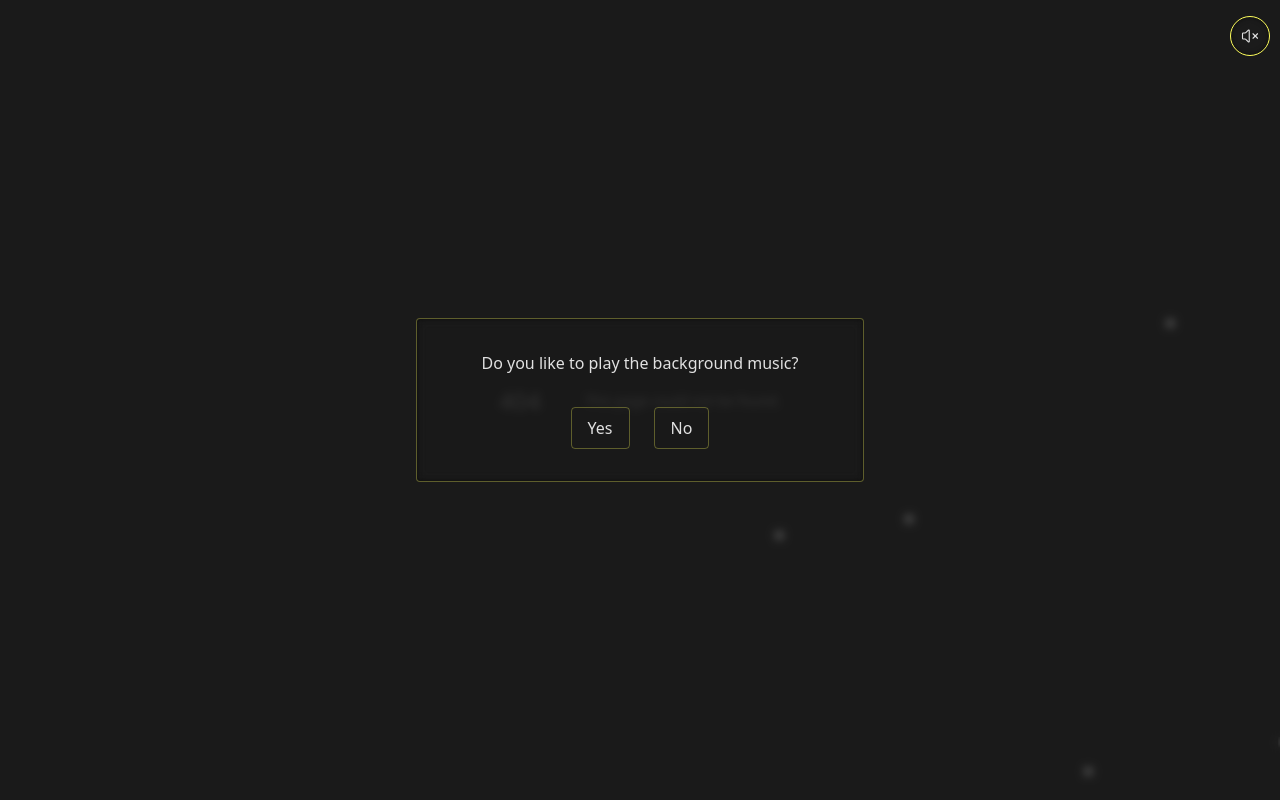
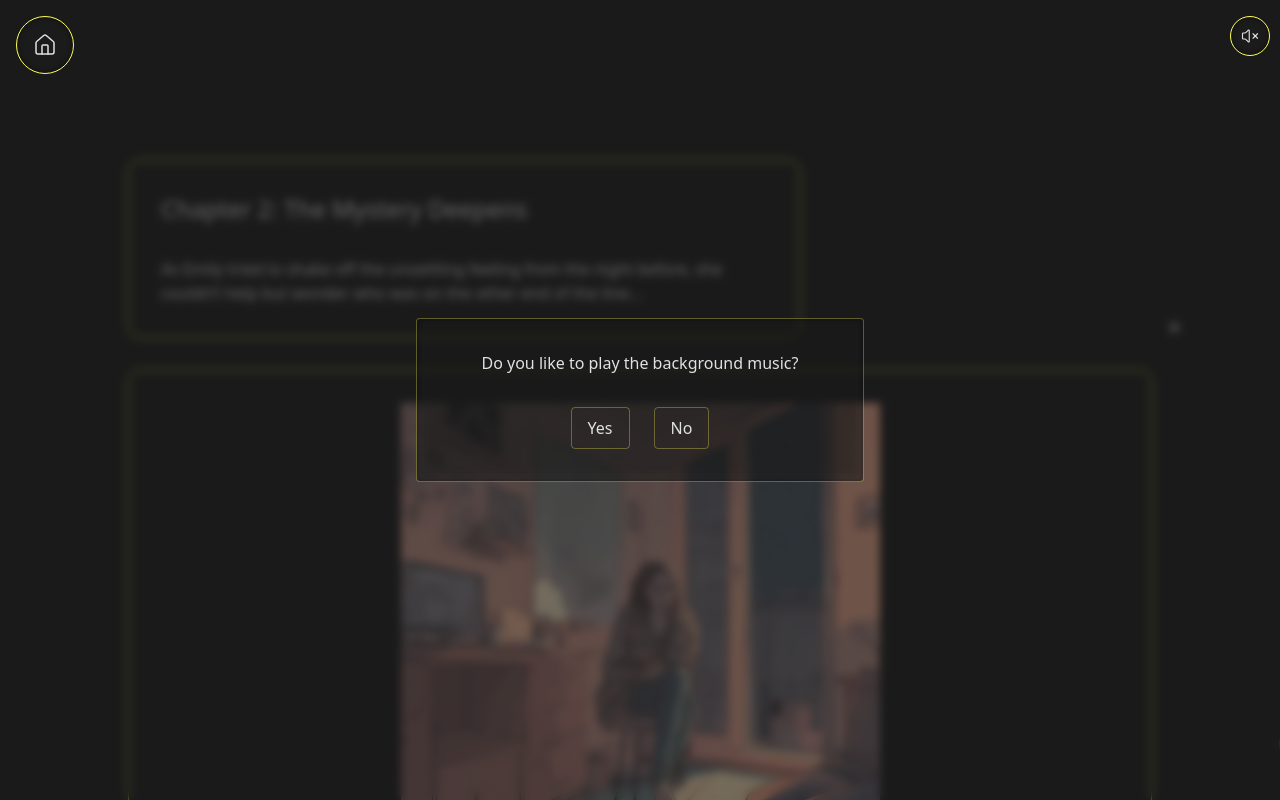
Before and after one commit to VibhorSaxena2302/TestAmisha, a Next.js app: page /chapter-2 in a window 1280 px wide. Before the commit this address had no page. Shown: the top 800 px of the page. Built offline with nearby package versions, Linux system fonts and the light colour scheme.

Commit message:
chapters-added

```diff
--- a/src/app/(sub pages)/about/page.js
+++ b/src/app/(sub pages)/about/page.js
@@ -19,7 +19,7 @@ export default function Home() {
         src={bg}
         priority
         sizes="100vw"
-        alt="Next.js Portfolio website's about page background image"
+        alt="Next.js"
         className="-z-50 fixed top-0 left-0 w-full h-full object-cover object-center opacity-50"
       />
 
--- /dev/null
+++ b/src/app/(sub pages)/chapter-1/layout.js
@@ -0,0 +1,7 @@
+export const metadata = {
+    title: "Chapter 1",
+  };
+
+  export default function Layout({ children }) {
+    return <>{children}</>;
+  }
--- /dev/null
+++ b/src/app/(sub pages)/chapter-1/page.js
@@ -0,0 +1,35 @@
+"use client";
+import ItemLayout from "@/components/about/ItemLayout"; // Ensure the correct path to ItemLayout
+import Image from "next/image";
+
+const Chapter1 = () => {
+  return (
+    <section className="py-20 w-full">
+      <div className="grid grid-cols-12 gap-4 xs:gap-6 md:gap-8 w-full">
+        {/* Chapter Title */}
+        <ItemLayout className="col-span-full lg:col-span-8 row-span-2 flex-col items-start">
+          <h2 className="text-xl md:text-2xl text-left w-full capitalize">
+            Chapter 1: The Beginning
+          </h2>
+          <p className="font-light text-xs sm:text-sm md:text-base">
+            It was a cold, misty evening when Emily first heard the phone ring. Sitting alone in her small, creaky apartment on the outskirts of the city...
+          </p>
+        </ItemLayout>
+
+        {/* Chapter Image */}
+        <ItemLayout className="col-span-full">
+          <Image
+            className="w-1/2 h-auto object-cover"
+            src="/images/chapter1.jpg" // Ensure the image exists in the public folder
+            alt="Chapter 1 image"
+            width={200}
+            height={100}
+            loading="lazy"
+          />
+        </ItemLayout>
+      </div>
+    </section>
+  );
+};
+
+export default Chapter1;
--- /dev/null
+++ b/src/app/(sub pages)/chapter-2/page.js
@@ -0,0 +1,39 @@
+"use client";
+import ItemLayout from "@/components/about/ItemLayout"; // Ensure the correct path to ItemLayout
+import Image from "next/image";
+
+export const metadata = {
+  title: "Chapter 2",
+};
+
+const Chapter2 = () => {
+  return (
+    <section className="py-20 w-full">
+      <div className="grid grid-cols-12 gap-4 xs:gap-6 md:gap-8 w-full">
+        {/* Chapter Title */}
+        <ItemLayout className="col-span-full lg:col-span-8 row-span-2 flex-col items-start">
+          <h2 className="text-xl md:text-2xl text-left w-full capitalize">
+            Chapter 2: The Mystery Deepens
+          </h2>
+          <p className="font-light text-xs sm:text-sm md:text-base">
+            As Emily tried to shake off the unsettling feeling from the night before, she couldn’t help but wonder who was on the other end of the line...
+          </p>
+        </ItemLayout>
+
+        {/* Chapter Image */}
+        <ItemLayout className="col-span-full">
+          <Image
+            className="w-1/2 h-auto object-cover"
+            src="/images/chapter1.jpg" // Ensure the image exists in the public folder
+            alt="Chapter 2 image"
+            width={200}
+            height={100}
+            loading="lazy"
+          />
+        </ItemLayout>
+      </div>
+    </section>
+  );
+};
+
+export default Chapter2;
--- /dev/null
+++ b/src/app/(sub pages)/chapter-3/page.js
@@ -0,0 +1,39 @@
+"use client";
+import ItemLayout from "@/components/about/ItemLayout"; // Ensure the correct path to ItemLayout
+import Image from "next/image";
+
+export const metadata = {
+  title: "Chapter 3",
+};
+
+const Chapter3 = () => {
+  return (
+    <section className="py-20 w-full">
+      <div className="grid grid-cols-12 gap-4 xs:gap-6 md:gap-8 w-full">
+        {/* Chapter Title */}
+        <ItemLayout className="col-span-full lg:col-span-8 row-span-2 flex-col items-start">
+          <h2 className="text-xl md:text-2xl text-left w-full capitalize">
+            Chapter 3: The Final Call
+          </h2>
+          <p className="font-light text-xs sm:text-sm md:text-base">
+            With every passing moment, Emily felt the grip of fear tightening around her. The phone calls were no longer random; they had a purpose...
+          </p>
+        </ItemLayout>
+
+        {/* Chapter Image */}
+        <ItemLayout className="col-span-full">
+          <Image
+            className="w-1/2 h-auto object-cover"
+            src="/images/chapter1.jpg" // Ensure the image exists in the public folder
+            alt="Chapter 3 image"
+            width={200}
+            height={100}
+            loading="lazy"
+          />
+        </ItemLayout>
+      </div>
+    </section>
+  );
+};
+
+export default Chapter3;
--- a/src/app/pages/Chapter-1.js
+++ /dev/null
@@ -1,42 +0,0 @@
-import ChapterDetails from "@/components/chapters/ChapterDetails"; // Import the chapter details component
-import Image from "next/image";
-import bg from "../../../../public/background/Chapter1-background.jpeg"; // Adjust the path as needed
-
-export const metadata = {
-  title: "Chapter 1",
-};
-
-export default function Chapter1() {
-  return (
-    <>
-      {/* Background Image */}
-      <Image
-        src={bg}
-        priority
-        sizes="100vw"
-        alt="Chapter 1 background image"
-        className="-z-50 fixed top-0 left-0 w-full h-full object-cover object-center opacity-50"
-      />
-
-      {/* 3D Model */}
-      <div className="w-full h-3/5 xs:h-3/4 sm:h-screen absolute top-1/2 -translate-y-1/2 left-0 z-10">
-        <HatModel />
-      </div>
-
-      {/* Chapter Header */}
-      <div className="relative w-full h-screen flex flex-col items-center justify-center">
-        <div className="absolute flex flex-col items-center text-center top-1/2 sm:top-[60%] left-1/2 -translate-y-1/2 -translate-x-1/2">
-          <h1 className="font-bold text-6xl xs:text-7xl sm:text-8xl lg:text-9xl text-accent">
-            Chapter 1
-          </h1>
-          <p className="font-light text-foreground text-lg">
-            The Beginning of the Journey
-          </p>
-        </div>
-      </div>
-
-      {/* Chapter Details */}
-      <ChapterDetails />
-    </>
-  );
-}
--- a/src/app/pages/Chapter-2.js
+++ /dev/null
@@ -1,7 +0,0 @@
-import Chapter2 from "../../components/Chapters/Chapter2";
-
-const Chapter2Page = () => {
-    return <Chapter2 />;
-};
-
-export default Chapter2Page;
--- a/src/app/pages/Chapter-3.js
+++ /dev/null
@@ -1,7 +0,0 @@
-import Chapter3 from "../../components/Chapters/Chapter3";
-
-const Chapter3Page = () => {
-    return <Chapter3 />;
-};
-
-export default Chapter3Page;
```
Also changed, not shown: public/images/Chapter1.jpg (added).
